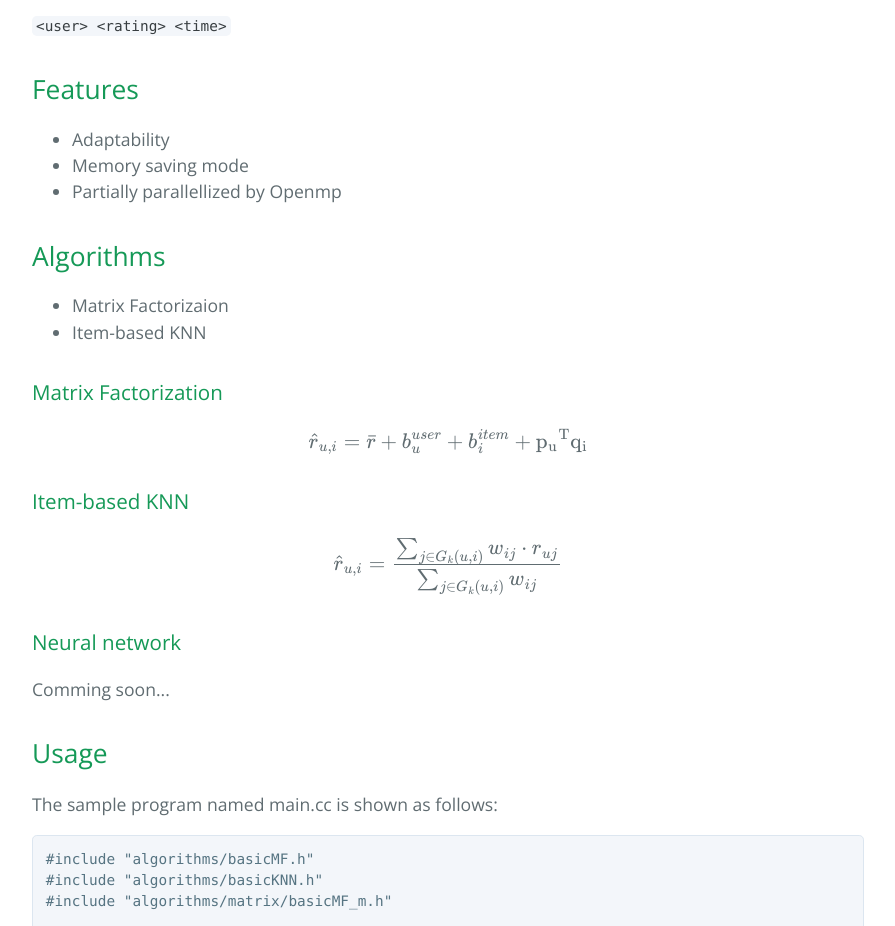
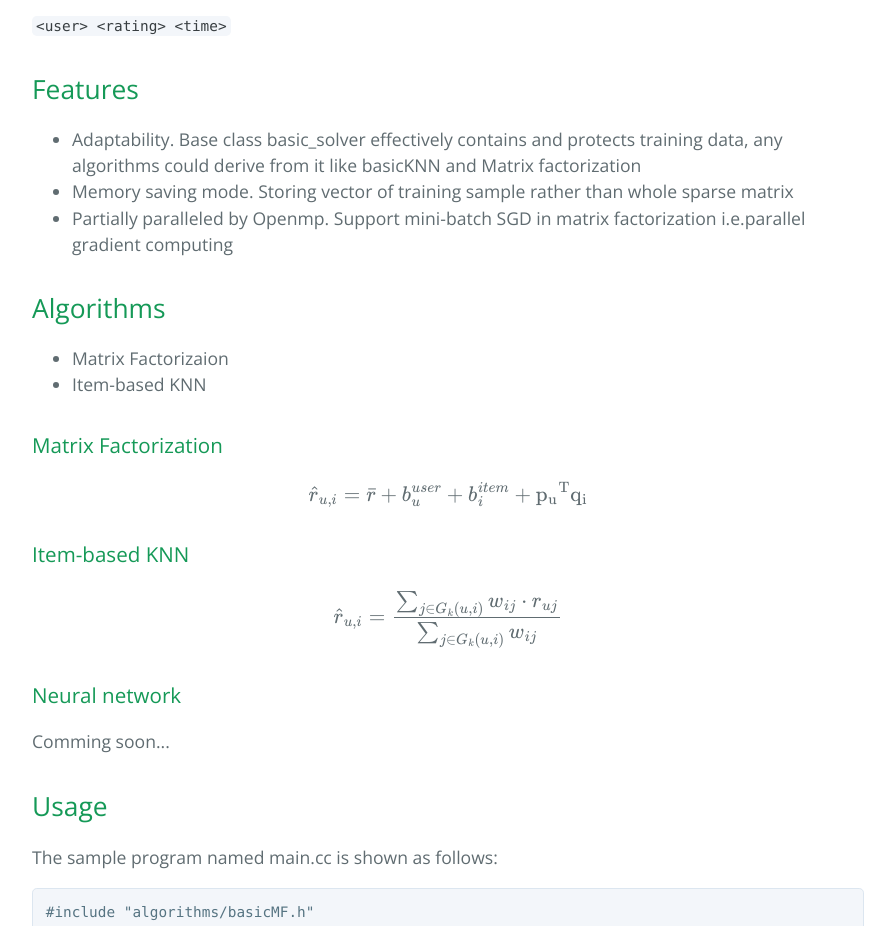
Before and after one commit to GentleZhu/Rspackage, a plain HTML site: page index.html in a window 1280 px wide. Shown: the part 1000-1926 px from the top of the page, without its empty margins (192-1087 px from the left). Drawn offline with nearby package versions, Linux system fonts and the light colour scheme; some packages are replaced by stand-ins of ours.

Commit message:
Update index.html
update

```diff
--- a/index.html
+++ b/index.html
@@ -61,9 +61,9 @@
 <h2>
 <a id="features" class="anchor" href="#features" aria-hidden="true"><span class="octicon octicon-link"></span></a>Features</h2>
 <ul>
-<li>Adaptability</li>
-<li>Memory saving mode</li>
-<li>Partially parallellized by Openmp</li>
+<li>Adaptability. Base class basic_solver effectively contains and protects training data, any algorithms could derive from it like basicKNN and Matrix factorization</li>
+<li>Memory saving mode. Storing vector of training sample rather than whole sparse matrix</li>
+<li>Partially paralleled by Openmp. Support mini-batch SGD in matrix factorization i.e.parallel gradient computing </li>
 </ul>
 
 <h2>
```
